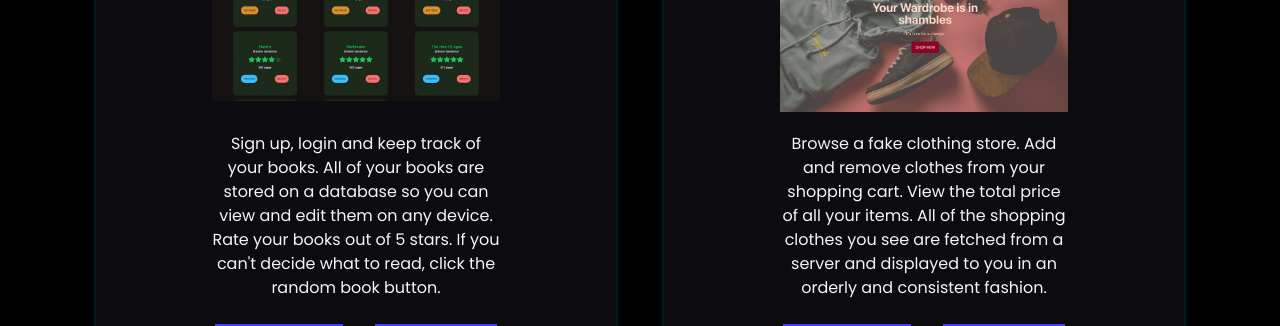
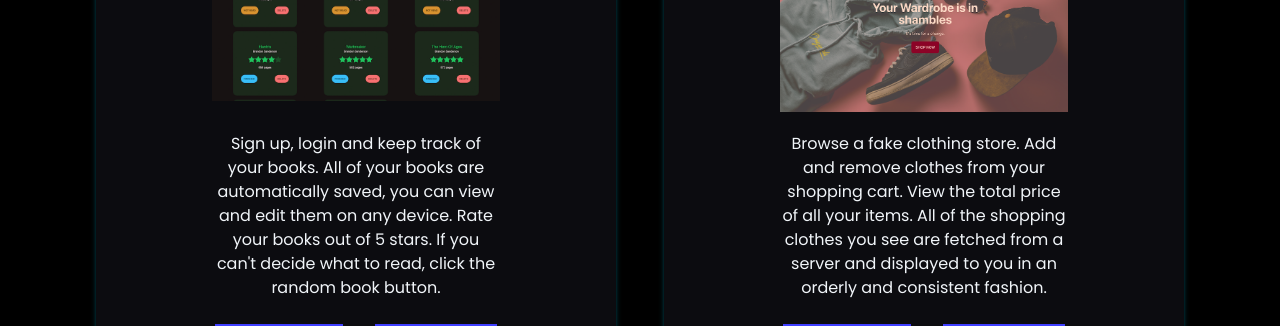
Before and after one commit to Dezzep/Portfolio, a React (Create React App) app: page / in a window 1280 px wide. Shown: the part 1800-2126 px from the top of the page. Built offline with nearby package versions, Linux system fonts and the light colour scheme.

Commit message:
rephrased a sentence

```diff
--- a/src/components/Projects.js
+++ b/src/components/Projects.js
@@ -209,7 +209,7 @@ export default function Projects(props) {
           title="Books4Bem"
           image="/library.png"
           alt="A library tracker web application to keep track of what books you have or haven't read"
-          description="Sign up, login and keep track of your books. All of your books are stored on a database so you can view and edit them on any device. Rate your books out of 5 stars. If you can't decide what to read, click the random book button."
+          description="Sign up, login and keep track of your books. All of your books are automatically saved, you can view and edit them on any device. Rate your books out of 5 stars. If you can't decide what to read, click the random book button."
           source="https://github.com/Dezzep/library-rework"
           preview="https://books4bem.herokuapp.com/"
           tools1={nodeJs}
```
